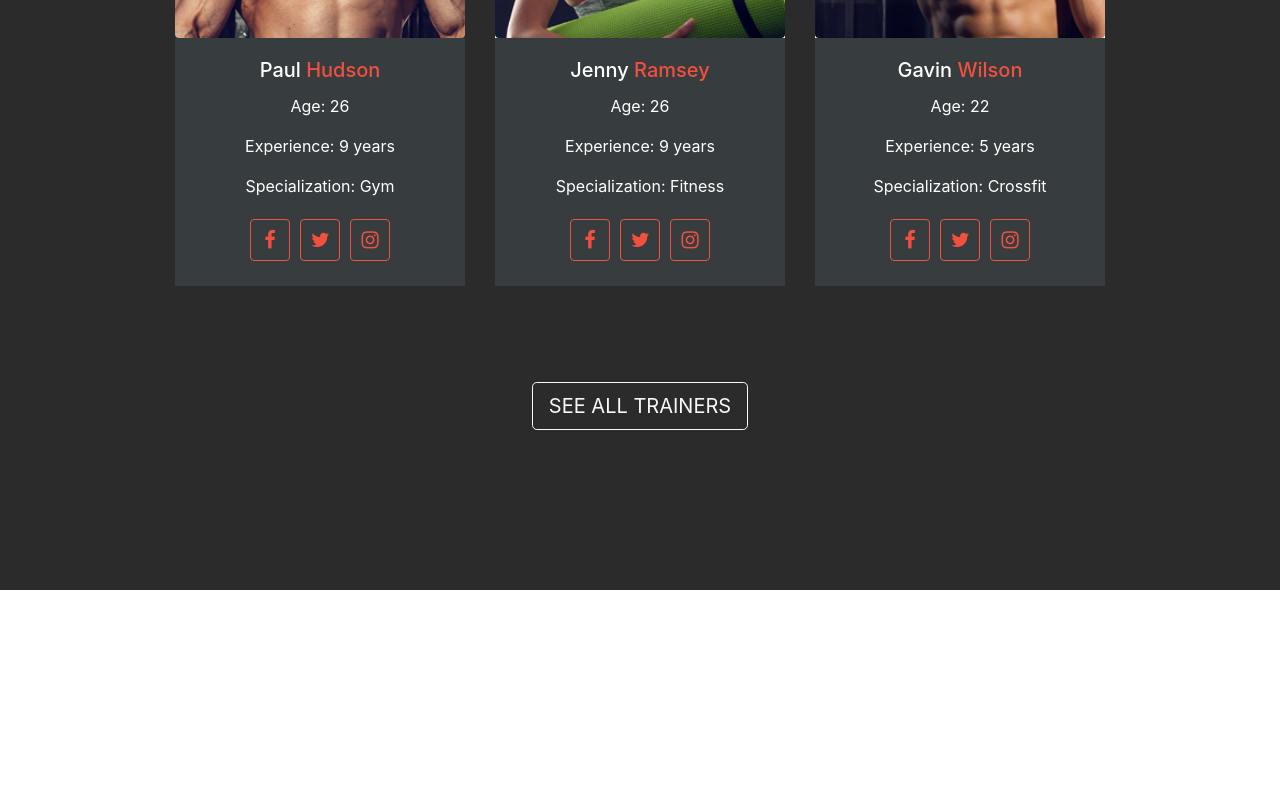
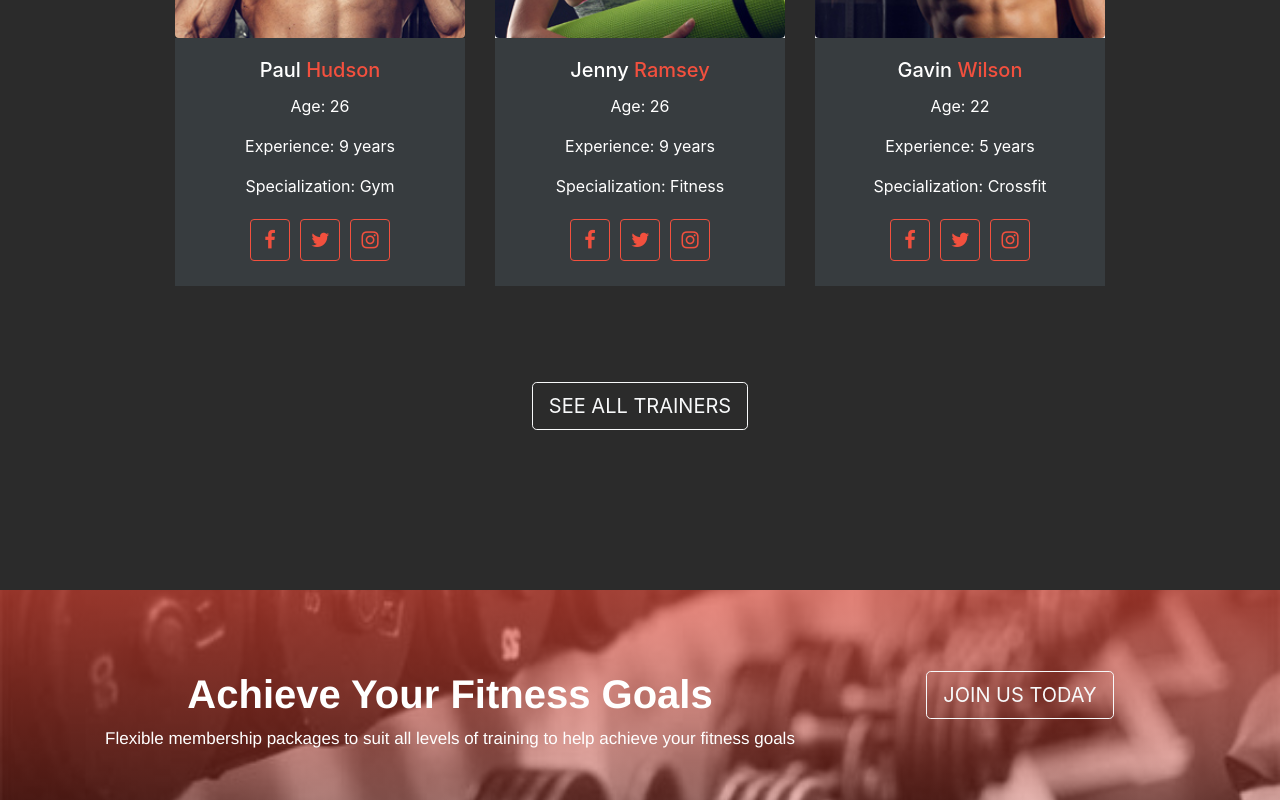
Before and after one commit to Asare12/MyReactApp, a React (Create React App) app: page / in a window 1280 px wide. Shown: the part 2221-3021 px from the top of the page. Before the commit the page ends 2811 px from the top, so only its background shows below. Built offline with nearby package versions, Linux system fonts and the light colour scheme.

Commit message:
Added membership section

```diff
--- a/src/App.css
+++ b/src/App.css
@@ -38,6 +38,12 @@
 .team {
   background-color: #2b2b2b;
   padding: 7em;
+}
+.membership {
+  background: linear-gradient(rgba(242, 80, 62, 0.6), rgba(242, 80, 62, 0.3)),
+    url(./images/blur-gym.jpg) center no-repeat;
+  background-size: cover;
+  padding: 2em;
 }
 
 .heading {
--- a/src/App.js
+++ b/src/App.js
@@ -5,6 +5,7 @@ import TopContent from "./components/top-content";
 import About from "./components/about";
 import Service from "./components/service";
 import Team from "./components/team";
+import Membership from "./components/membership";
 
 function App() {
   return (
@@ -22,6 +23,9 @@ function App() {
       <div className="team">
         <Team />
       </div>
+      <div className="membership">
+        <Membership />
+      </div>
     </div>
   );
 }
--- /dev/null
+++ b/src/components/membership.js
@@ -0,0 +1,42 @@
+import React from "react";
+import Container from "react-bootstrap/Container";
+import Row from "react-bootstrap/Row";
+import Col from "react-bootstrap/Col";
+
+export default class Membership extends React.Component {
+  render() {
+    return (
+      <Container>
+        <Row className=" align-items-center">
+          <Col md="8">
+            <h1
+              className="mt-5"
+              style={{
+                color: "white",
+                fontWeight: "bold",
+                fontFamily: "Helvetica"
+              }}
+            >
+              Achieve Your Fitness Goals
+            </h1>
+            <p
+              style={{
+                color: "white",
+                fontSize: "17px",
+                fontFamily: "Helvetica"
+              }}
+            >
+              Flexible membership packages to suit all levels of training to
+              help achieve your fitness goals
+            </p>
+          </Col>
+          <Col md="4">
+            <button type="button" class="btn btn-outline-light btn-lg">
+              JOIN US TODAY
+            </button>
+          </Col>
+        </Row>
+      </Container>
+    );
+  }
+}
```
